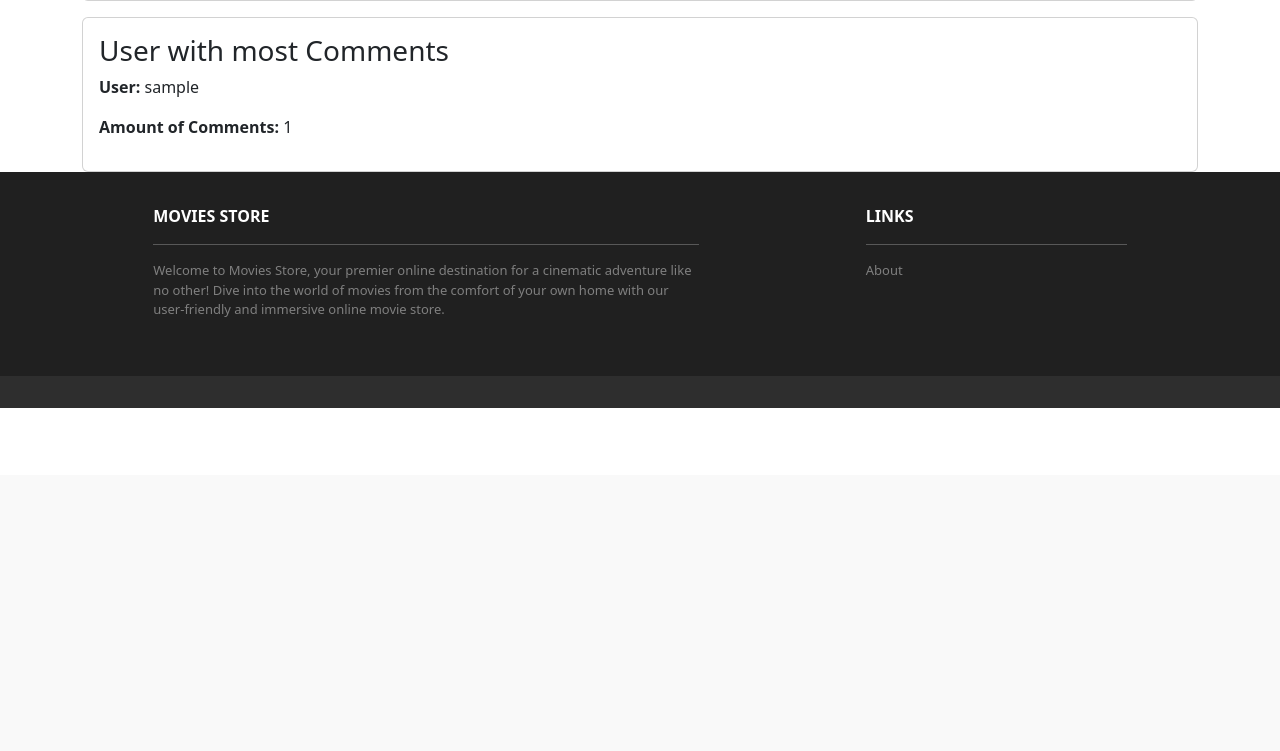
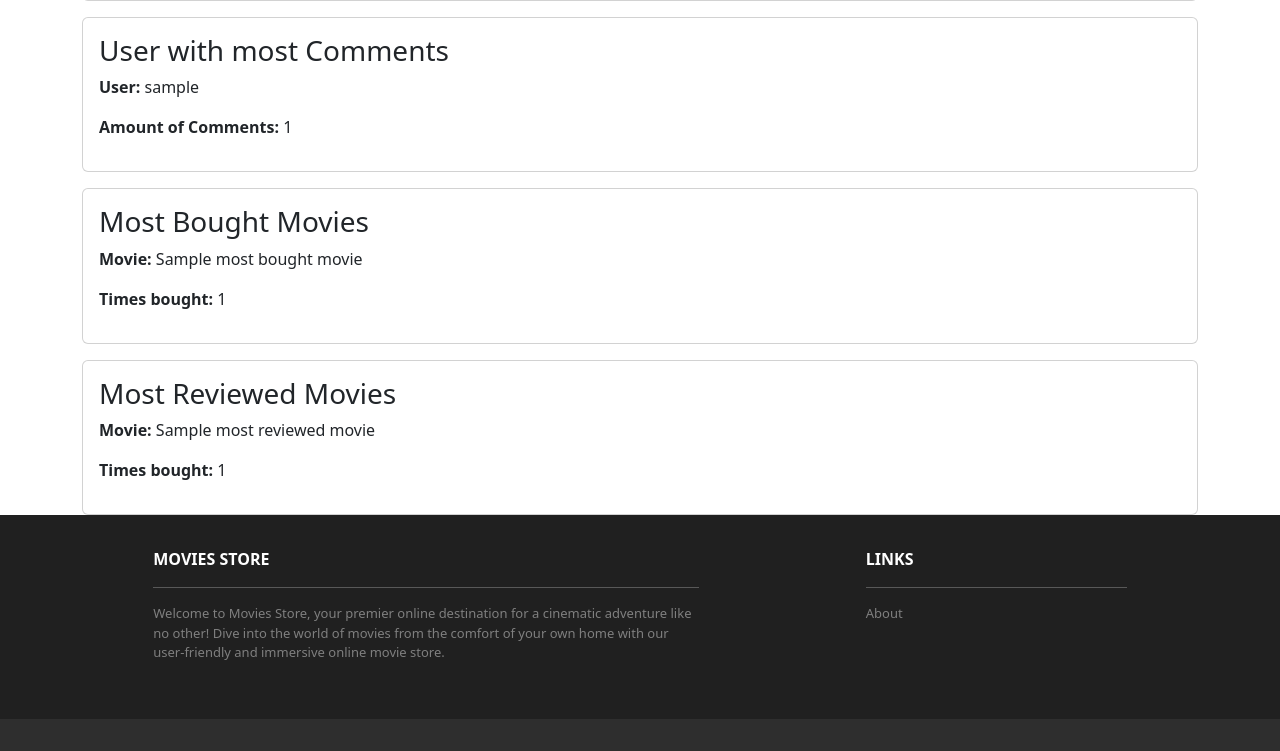
Before and after one commit to janista-ng/moviesstore_mt1, a Django app: template cart/templates/cart/admin_dashboard.html in a window 1280 px wide. Shown: the part 325-1076 px from the top of the page. Before the commit the page ends 733 px from the top, so only its background shows below. Run offline with Django 5.2, Linux system fonts and the light colour scheme; the template is opened without the code that fills it: most values are stand-ins (such as "Sample title", 1, 10 or a date in 2020); some libraries are stand-ins or nearby versions.

Commit message:
restore missing piece

```diff
--- a/cart/templates/cart/admin_dashboard.html
+++ b/cart/templates/cart/admin_dashboard.html
@@ -30,5 +30,43 @@
     {% else %}
         <p class="mt-3">No has made any comments yet.</p>
     {% endif %}
-</div>
+
+
+     {% if template_data.most_bought_movie %}
+        <div class = "card mt-3 p-3">
+            <h3>Most Bought Movies</h3>
+            <p>
+                <strong>Movie:</strong> {{ template_data.most_bought_movie.name }}
+            </p>
+            <p>
+                <strong>Times bought:</strong> {{ template_data.most_bought_movie.total_bought }}
+            </p>
+        </div>
+    {% else %}
+        <div class = "card mt-3 p-3">
+            <h3>Most Bought Movie</h3>
+            <p>No movie purchases yet.</p>
+        </div>
+    {% endif %}
+
+    {% if template_data.most_reviewed_movie %}
+        <div class = "card mt-3 p-3">
+            <h3>Most Reviewed Movies</h3>
+            <p>
+                <strong>Movie:</strong> {{ template_data.most_reviewed_movie.name }}
+            </p>
+            <p>
+                <strong>Times bought:</strong> {{ template_data.most_reviewed_movie.total_reviews }}
+            </p>
+        </div>
+    {% else %}
+        <div class = "card mt-3 p-3">
+            <h3>Most Reviewed Movie</h3>
+            <p>No movie reviews yet.</p>
+        </div>
+    {% endif %}
+
+
+
+    </div>
 {% endblock %}
--- a/cart/views.py
+++ b/cart/views.py
@@ -1,6 +1,6 @@
 from django.shortcuts import render
 from django.shortcuts import get_object_or_404, redirect
-from movies.models import Movie
+from movies.models import Movie, Review
 from .utils import calculate_cart_total
 from .models import Order, Item
 from django.contrib.auth.decorators import login_required
@@ -74,8 +74,12 @@ def admin_dashboard(request):
         return redirect('home.index')
     top_user = (User.objects.annotate(total_movies=Sum('order__item__quantity')).filter(total_movies__isnull=False).order_by('-total_movies', 'username').first())
     top_commenter = (User.objects.annotate(total_comments=Count('review')).filter(total_comments__gt=0).order_by('-total_comments', 'username').first())
+    most_bought_movie = (Movie.objects.annotate(total_bought=Sum('item__quantity')).filter(total_bought__isnull=False).order_by('-total_bought', 'name').first())
+    most_reviewed_movie = (Movie.objects.annotate(total_reviews=Count('review')).filter(total_reviews__gt=0).order_by('-total_reviews', 'name').first())
     template_data = {}
     template_data['title'] = 'Admin Dashboard'
     template_data['top_user'] = top_user
     template_data['top_commenter'] = top_commenter
+    template_data['most_bought_movie'] = most_bought_movie
+    template_data['most_reviewed_movie'] = most_reviewed_movie
     return render(request, 'cart/admin_dashboard.html', {'template_data': template_data})
```
